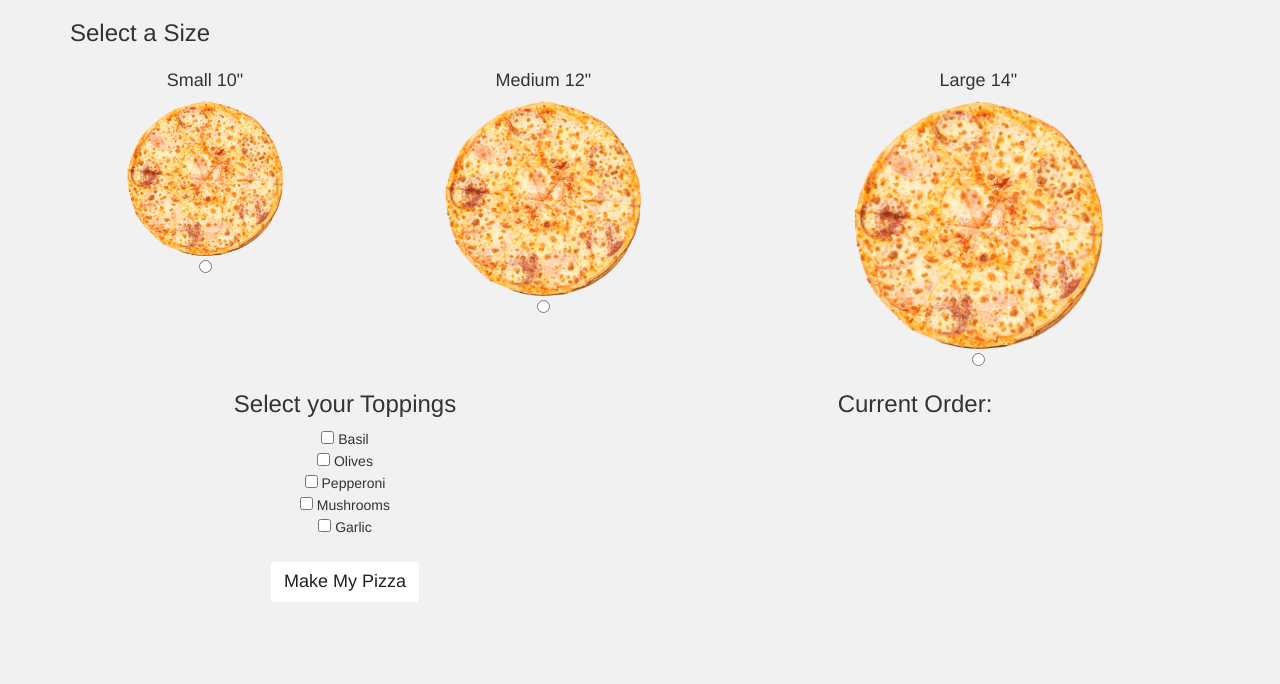
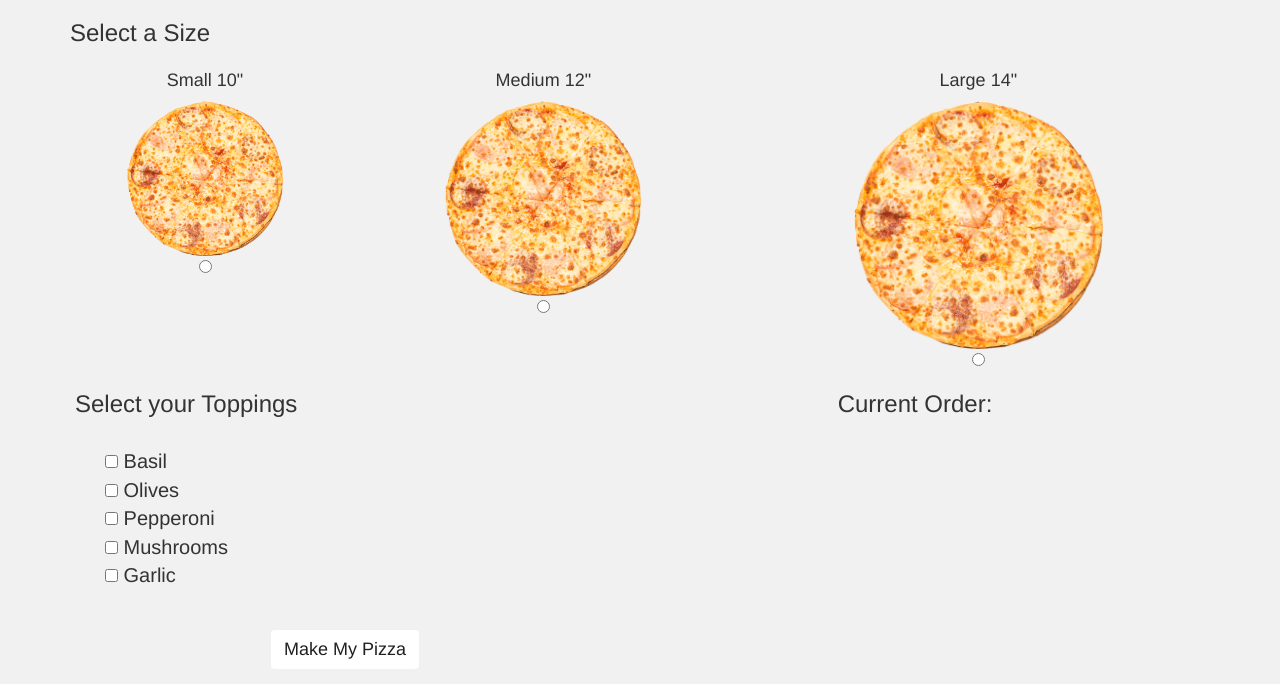
Before and after one commit to TeresaRosinski/Epicodus-Project4-PizzaParlor, a plain HTML site: page html/pizzaMenu.html in a window 1280 px wide. Shown: the part 280-964 px from the top of the page. Before the commit the page ends 897 px from the top, so only its background shows below. Drawn offline with Linux system fonts and the light colour scheme.

Commit message:
adjust css for pizza orders to align left

```diff
--- a/css/stylesMenu.css
+++ b/css/stylesMenu.css
@@ -59,8 +59,11 @@ body, html {
   height:55%;
 }
 
-.formatToppings{
+.chooseToppings{
   font-size: 20px;
+  text-align: left;
+  margin: 10px;
+  padding: 20px;
 }
 
 #sizeAndToppings .btn {
@@ -70,3 +73,9 @@ body, html {
   color:rgb(32, 32, 32);
   font: verdana;
 }
+#orderSummary{
+  text-align: left;
+}
+.moveLeft{
+  text-align: left;
+}
--- a/html/pizzaMenu.html
+++ b/html/pizzaMenu.html
@@ -39,21 +39,21 @@
           </div>
       <div class="container row">
         <div class="col-md-6">
-          <h3>Select your Toppings</h3>
-          <div class="form-group">
+          <h3 class="moveLeft" > Select your Toppings</h3>
+          <div class="form-group chooseToppings">
             <input type="checkbox" name="toppings[]" value="Basil"> Basil<br>
             <input type="checkbox" name="toppings[]" value="Olives"> Olives<br>
             <input type="checkbox" name="toppings[]" value="Pepperoni"> Pepperoni<br>
             <input type="checkbox" name="toppings[]" value="Mushrooms"> Mushrooms<br>
             <input type="checkbox" name="toppings[]" value="Garlic"> Garlic<br>
           </div>
-          <button type="submit" class="btn large">Make My Pizza</button>
+          <button type="submit" class="btn large moveLeft">Make My Pizza</button>
         </div>
     </form>
       <div class="col-md-6">
         <h3>Current Order:</h3>
-        <ul id="orderSummary">
-        </ul>
+        <h4 id="orderSummary">
+        </h4>
         <h5 id="orderPrice"></h5>
       </div>
     </div>
--- a/js/scripts.js
+++ b/js/scripts.js
@@ -71,10 +71,10 @@ CreatedPizza.prototype.PriceCalculationPerPizza=function(createdPizza) {
 //User Interface Logic
 
 function displayOrderDetails(orderToDisplay){
-  let orderDetails=$("ul#orderSummary");
+  let orderDetails=$("#orderSummary");
   let htmlForOrderDetails=" ";
   orderToDisplay.createdPizzas.forEach(function(createdPizza){
-    htmlForOrderDetails+= "<li id= "+createdPizza.pizzaId+">"+ "Pizza Size: " + createdPizza.size + "</li>" +  "<li> Toppings: " + createdPizza.toppings+ "</li>" + "<li>Price:$ " + createdPizza.price + "</li>"
+    htmlForOrderDetails+= "<p id= "+createdPizza.id+"/p>"+ "<h3>Pizza: "+createdPizza.id+ "</h3>" + "<p>Pizza Size: " + createdPizza.size + "</p>" +  "<p> Toppings: " + createdPizza.toppings+ "</p>" + "<p>Price:$ " + createdPizza.price + "</p>"
     orderDetails.html(htmlForOrderDetails);
   });
   };
```
